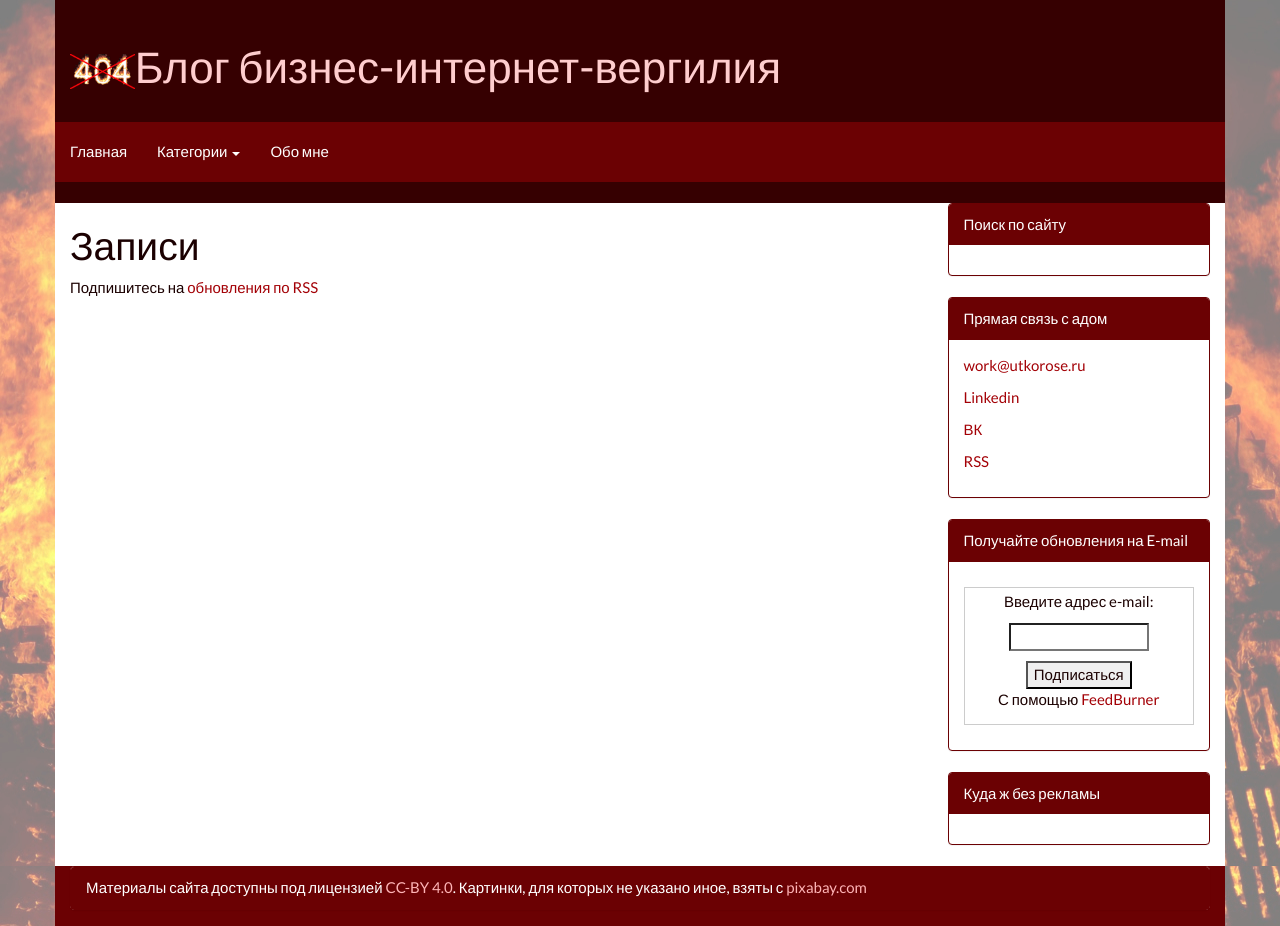
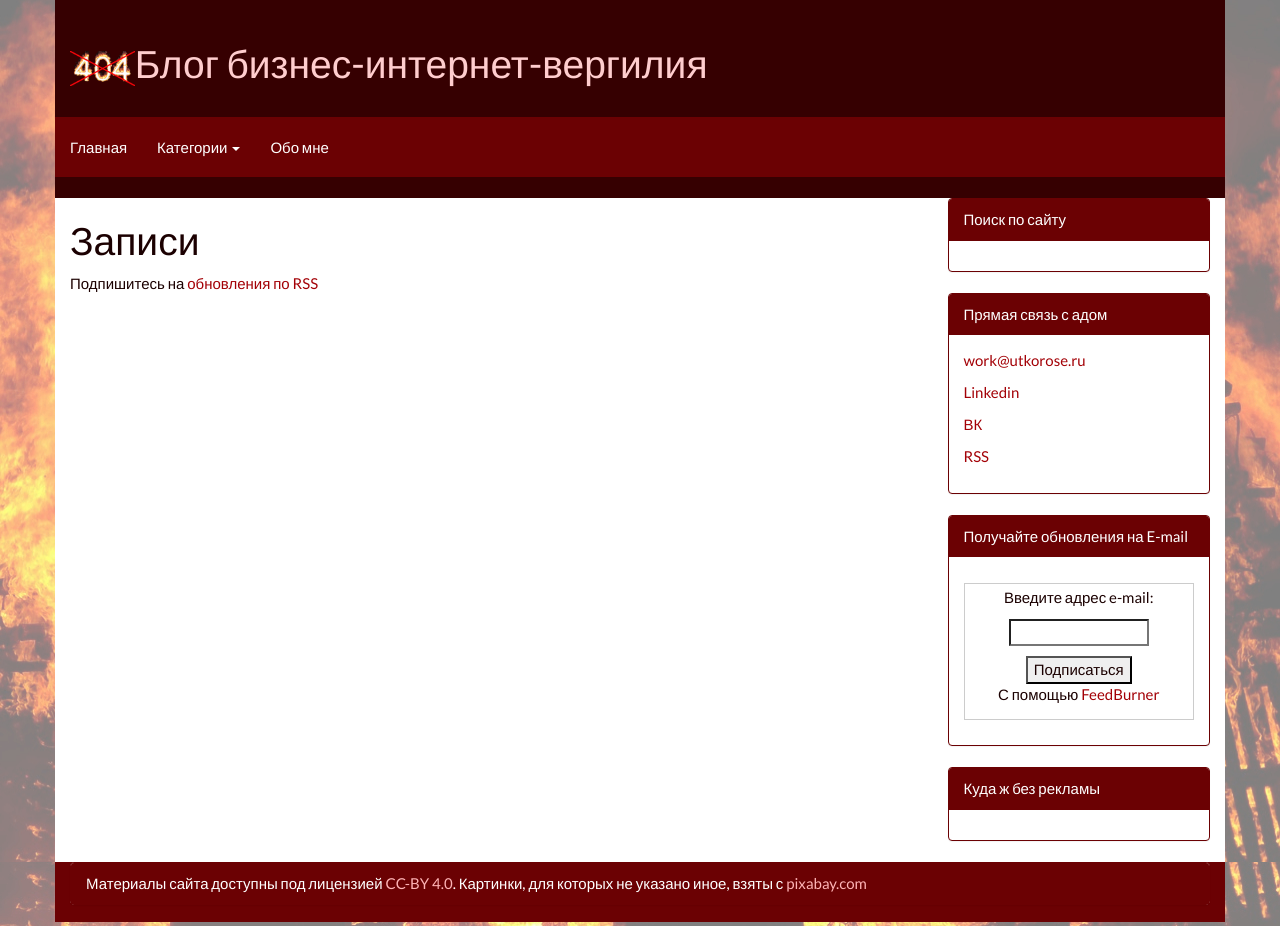
Before and after one commit to utkorose/blog-internet-vergiliy, a Jekyll site: the page built from index.html, in a window 1280 px wide. Built offline with Jekyll 4.4.1, drawn with Linux system fonts in a browser that asks for light colours.

Commit message:
Update theme.css

```diff
--- a/css/theme.css
+++ b/css/theme.css
@@ -18,7 +18,6 @@ body {
 }
 .h1{
 	color:#A30006;
-	font-size: 44px;;
 }
 .Tbackground{
   min-height:100%;
```
